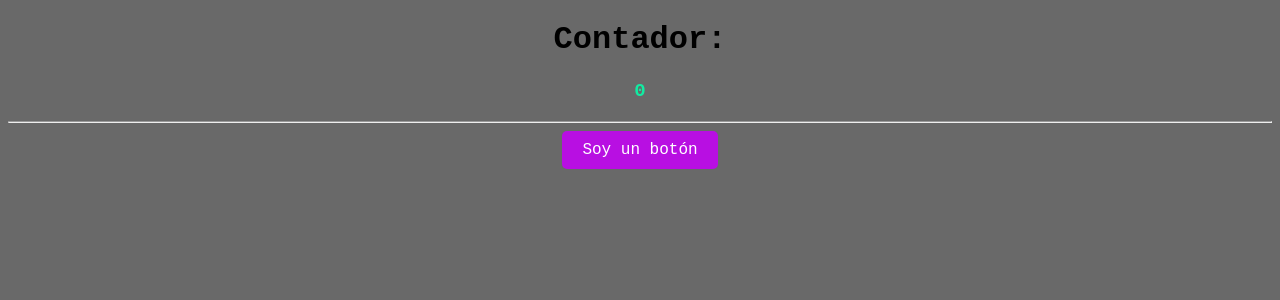
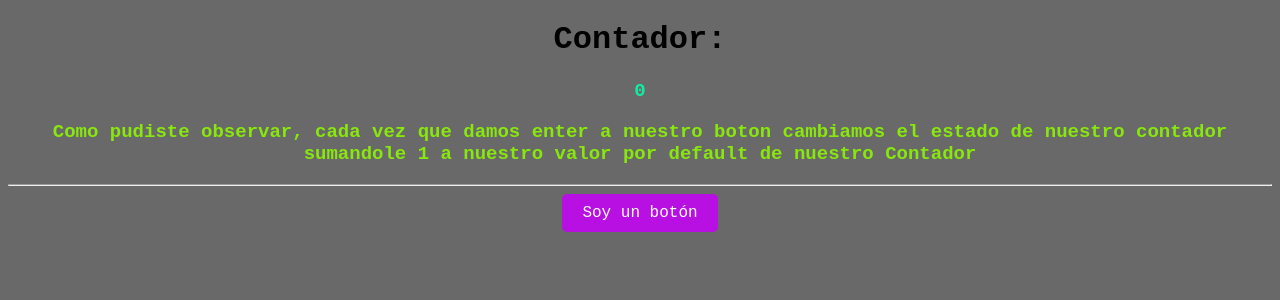
Before and after one commit to josedavd-07/Count-Whit-React-And-Nodejs, a React (Vite) app: page / in a window 1280 px wide. Shown: the top 300 px of the page. Built offline with nearby package versions, Linux system fonts and the light colour scheme.

Commit message:
Añadimos descripcion de lo que pasa al ejecutar el contador

```diff
--- a/src/ContadorApp.jsx
+++ b/src/ContadorApp.jsx
@@ -24,6 +24,9 @@ export const ContadorApp = ({ value }) => {
         <>
             <h1>Contador:</h1>
             <p>{contador}</p>
+            <p id="Color-Parrafo">Como pudiste observar, cada vez que damos enter a nuestro boton cambiamos
+                el estado de nuestro contador<br />
+                sumandole 1 a nuestro valor por default  de nuestro Contador  </p>
             <hr />
             <button onClick={handleClick}>
                 Soy un botón
--- a/src/styles/ContadorApp.css
+++ b/src/styles/ContadorApp.css
@@ -10,6 +10,10 @@ p {
     font-size: 19px;
     color: rgb(18, 235, 162);
     text-align: center;
+}
+
+#Color-Parrafo{
+    color: #88e70c;
 }
 
 button {
```
